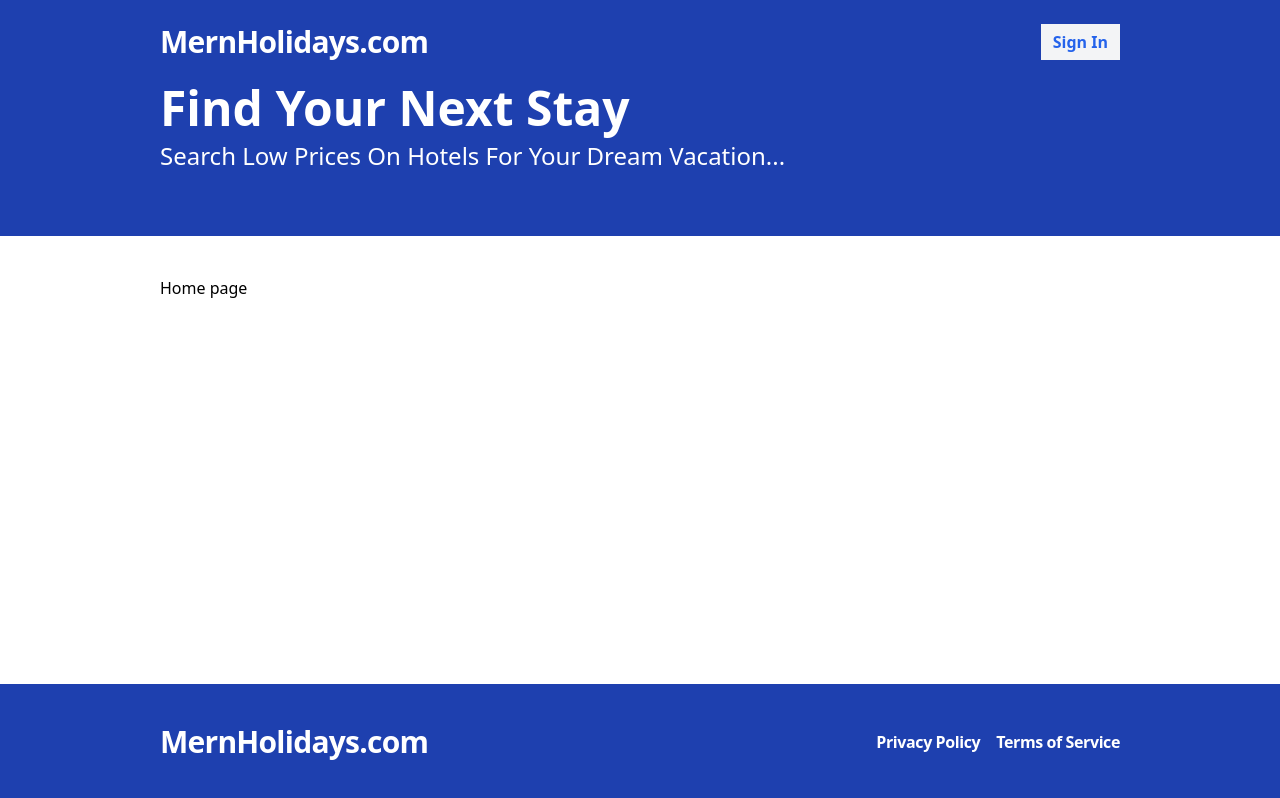
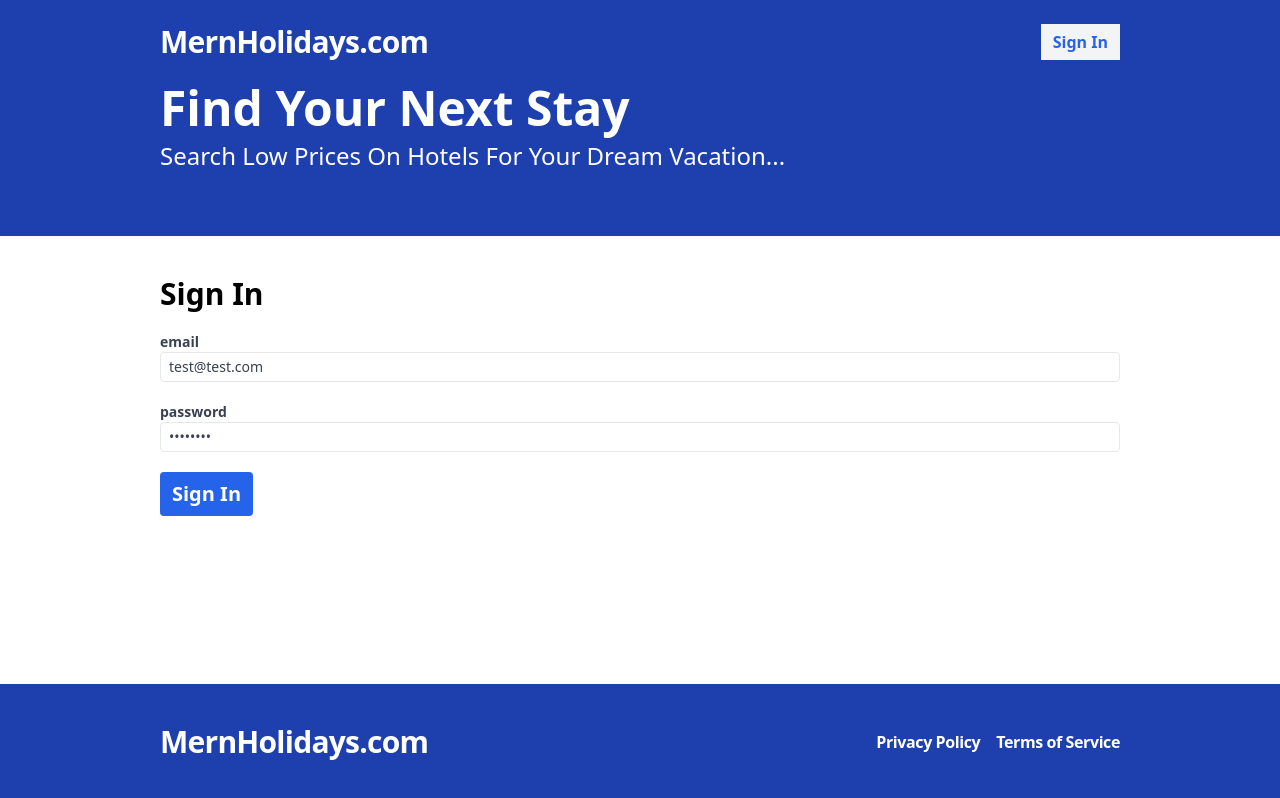
Before and after one commit to BaGorK/bookingApp-mern, a React (Vite) app in the folder frontend/: page /sign-in in a window 1280 px wide. Before the commit this address led to /. Built offline with nearby package versions, Linux system fonts and the light colour scheme; no server answers.

Commit message:
feat: add a sign-in route | react router

```diff
--- a/frontend/src/App.tsx
+++ b/frontend/src/App.tsx
@@ -1,6 +1,7 @@
 import { BrowserRouter, Navigate, Route, Routes } from 'react-router-dom';
 import Layout from './layouts/Layout';
 import Register from './pages/Register';
+import SignIn from './pages/SignIn';
 
 export default function App() {
   return (
@@ -16,6 +17,14 @@ export default function App() {
             </Layout>
           }
         />
+        <Route
+          path='/sign-in'
+          element={
+            <Layout>
+              <SignIn />
+            </Layout>
+          }
+        />
         <Route path='/*' element={<Navigate to='/' />} />
       </Routes>
     </BrowserRouter>
--- a/frontend/src/pages/SignIn.tsx
+++ b/frontend/src/pages/SignIn.tsx
@@ -57,6 +57,15 @@ export default function SignIn() {
           </p>
         )}
       </label>
+      <span>
+        <button
+          type='submit'
+          //   disabled={status === 'pending'}
+          className='bg-blue-600 text-white  px-3 py-2 rounded font-bold hover:bg-blue-500 text-xl'
+        >
+          Sign In
+        </button>
+      </span>
     </div>
   );
 }
```
